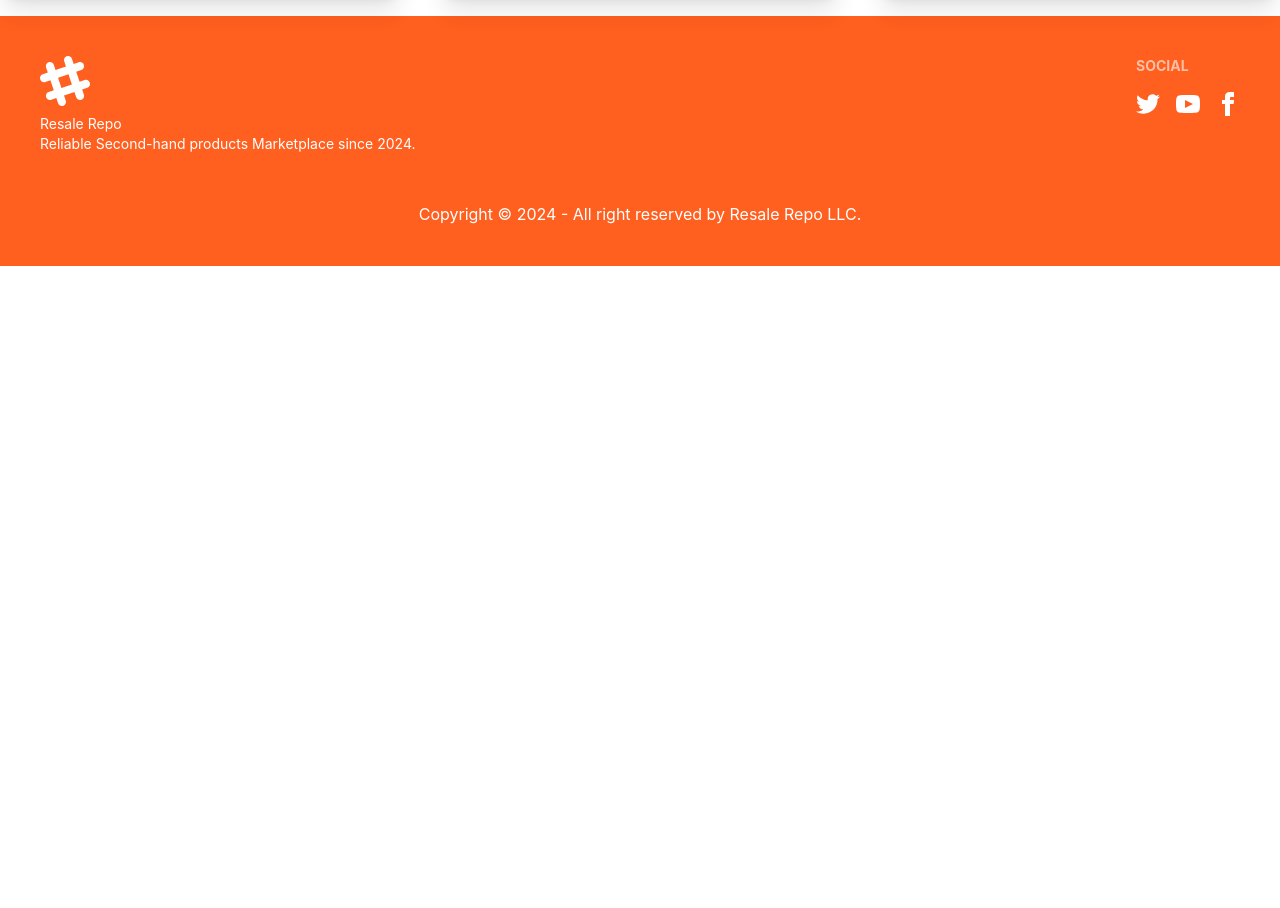
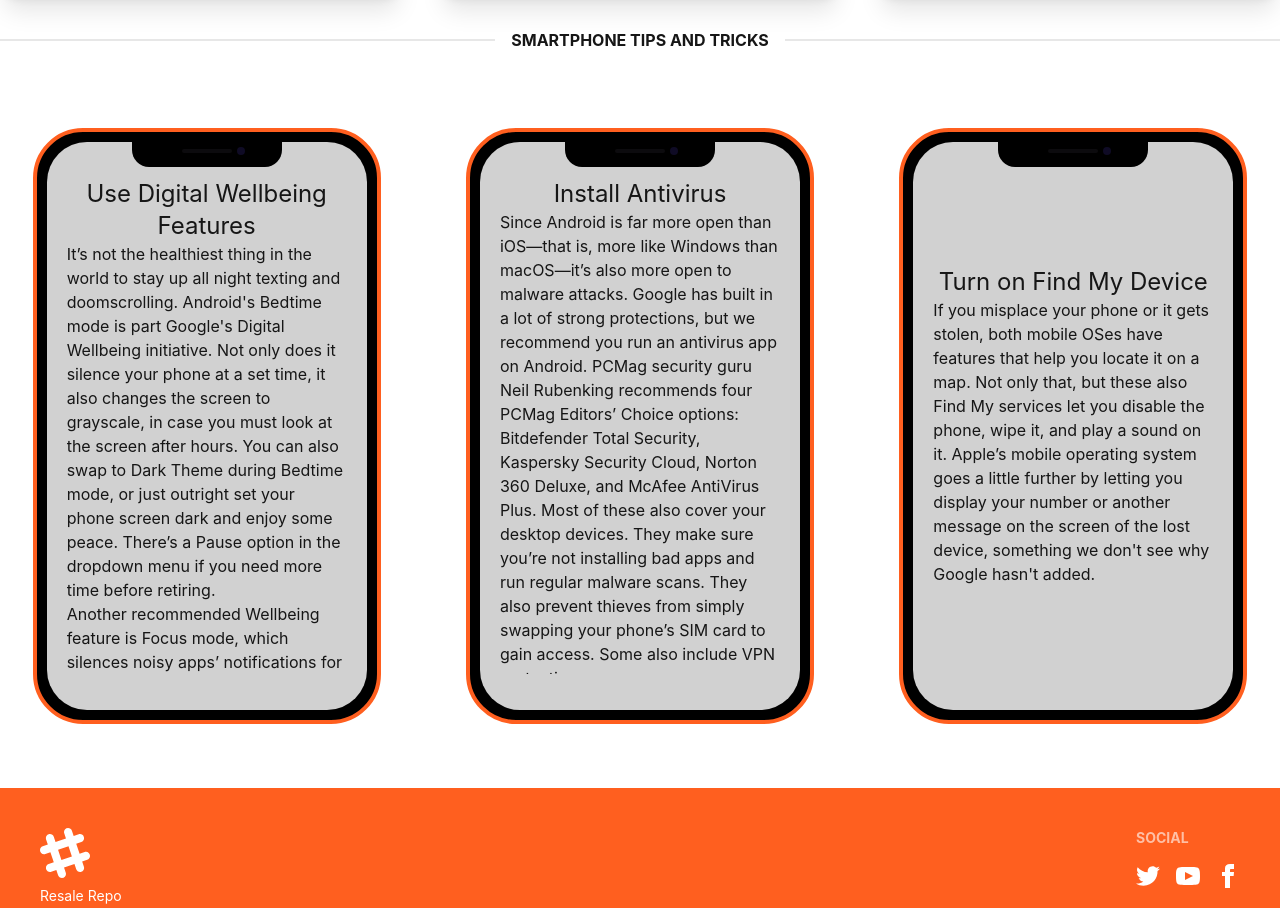
Before and after one commit to SheikhMujib/resale-repo-client, a React (Create React App) app: page / in a window 1280 px wide. Shown: the part 780-1688 px from the top of the page. Before the commit the page ends 1046 px from the top, so only its background shows below. Built offline with nearby package versions, Linux system fonts and the light colour scheme; no server answers.

Commit message:
Extra Home page section Tips and Tricks added

```diff
--- a/src/Pages/Home/Home/Home.js
+++ b/src/Pages/Home/Home/Home.js
@@ -1,12 +1,14 @@
 import React from 'react';
 import Banner from '../Banner/Banner';
 import ProductCategories from '../ProductCategories/ProductCategories';
+import TipsAndTricks from '../TipsAndTricks/TipsAndTricks';
 
 const Home = () => {
     return (
         <div>
             <Banner></Banner>
             <ProductCategories></ProductCategories>
+            <TipsAndTricks></TipsAndTricks>
         </div>
     );
 };
--- /dev/null
+++ b/src/Pages/Home/TipsAndTricks/TipsAndTricks.js
@@ -0,0 +1,49 @@
+import React from "react";
+
+const TipsAndTricks = () => {
+  return (
+    <div>
+        <div className="flex flex-col w-full border-opacity-50">
+        <div className="divider font-bold">SMARTPHONE TIPS AND TRICKS</div>
+      </div>
+        <div className="grid gap-5 grid-cols-1 md:grid-cols-2 lg:grid-cols-3 my-16">
+      <div className="mockup-phone border-primary">
+        <div className="camera"></div>
+        <div className="display">
+          <div className="artboard artboard-demo phone-1">
+            <div className="overflow-scroll mx-5 my-9">
+            <h5 className="text-2xl text-center">Use Digital Wellbeing Features</h5>
+            <p>It’s not the healthiest thing in the world to stay up all night texting and doomscrolling. Android's Bedtime mode is part Google's Digital Wellbeing initiative. Not only does it silence your phone at a set time, it also changes the screen to grayscale, in case you must look at the screen after hours. You can also swap to Dark Theme during Bedtime mode, or just outright set your phone screen dark and enjoy some peace. There’s a Pause option in the dropdown menu if you need more time before retiring.</p>
+            <p>Another recommended Wellbeing feature is Focus mode, which silences noisy apps’ notifications for an allotted time that you schedule. Some phones, including recent Pixels and Motorolas, turn on Do Not Disturb mode when you set them down with the screen facing down—a quick and easy way to get relief from disturbances. Finally, using Work Profile hides all those productivity apps when it’s time to relax.</p>
+            </div>
+          </div>
+        </div>
+      </div>
+      <div className="mockup-phone border-primary">
+        <div className="camera"></div>
+        <div className="display">
+          <div className="artboard artboard-demo phone-1">
+            <div className="overflow-scroll mx-5 my-9">
+            <h5 className="text-2xl text-center">Install Antivirus</h5>
+            <p>Since Android is far more open than iOS—that is, more like Windows than macOS—it’s also more open to malware attacks. Google has built in a lot of strong protections, but we recommend you run an antivirus app on Android. PCMag security guru Neil Rubenking recommends four PCMag Editors’ Choice options: Bitdefender Total Security, Kaspersky Security Cloud, Norton 360 Deluxe, and McAfee AntiVirus Plus. Most of these also cover your desktop devices. They make sure you’re not installing bad apps and run regular malware scans. They also prevent thieves from simply swapping your phone’s SIM card to gain access. Some also include VPN protection.</p>
+            </div>
+          </div>
+        </div>
+      </div>
+      <div className="mockup-phone border-primary">
+        <div className="camera"></div>
+        <div className="display">
+          <div className="artboard artboard-demo phone-1">
+            <div className="overflow-scroll mx-5 my-9">
+            <h5 className="text-2xl text-center">Turn on Find My Device</h5>
+            <p>If you misplace your phone or it gets stolen, both mobile OSes have features that help you locate it on a map. Not only that, but these also Find My services let you disable the phone, wipe it, and play a sound on it. Apple’s mobile operating system goes a little further by letting you display your number or another message on the screen of the lost device, something we don't see why Google hasn't added.</p>
+            </div>
+          </div>
+        </div>
+      </div>
+    </div>
+    </div>
+  );
+};
+
+export default TipsAndTricks;
--- a/src/Pages/SignUp/SignUp.js
+++ b/src/Pages/SignUp/SignUp.js
@@ -42,7 +42,7 @@
         }
         updateUser(userInfo)
         .then(()=>{
-          navigate('/');
+          saveUser(data.name, data.email);
         })
         .catch(error =>console.log(error))
       })
@@ -50,6 +50,22 @@
         console.log(error)
         setSignUpError(error.message)
       });
+    }
+
+    const saveUser = (name, email) =>{
+      const user = {name, email};
+      fetch('http://localhost:5000/users', {
+        method: 'POST',
+        headers: {
+          'content-type': 'application/json'
+        },
+        body: JSON.stringify(user)
+      })
+      .then(res => res.json())
+      .then(data =>{
+        console.log(data);
+        navigate('/');
+      })
     }
 
     return (
```
